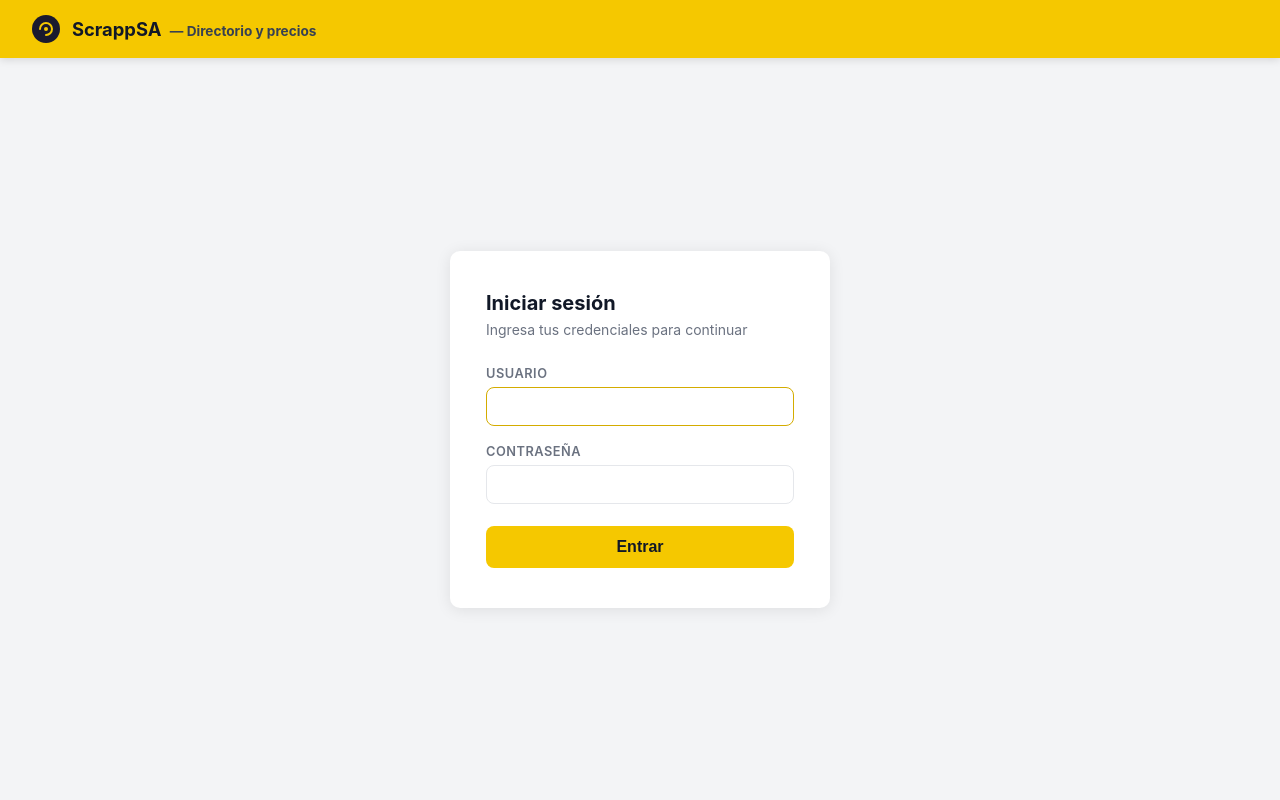
After one commit to marionafarrate83/ScrappSA, a Flask app: page /login in a window 1280 px wide. The commit adds this page. Run offline with Flask 3, Linux system fonts and the light colour scheme.

Commit message:
login y audit

```diff
--- a/app.py
+++ b/app.py
@@ -5,19 +5,107 @@ import threading
 import queue
 import io
 import os
-from flask import Flask, request, Response, render_template, jsonify, stream_with_context
+import functools
+from datetime import datetime
+from flask import (
+    Flask, request, Response, render_template, jsonify,
+    stream_with_context, session, redirect, url_for,
+)
+from pymongo import MongoClient, DESCENDING
+from werkzeug.security import check_password_hash
 
 import scraper as sc
 import price_scraper as ps
 import maps_scraper as ms
 
 app = Flask(__name__)
+app.secret_key = os.environ.get('SECRET_KEY', 'cambia-esto-en-produccion')
 
-# job_id -> { "status": "running"|"done"|"error", "results": [...], "log": queue }
+# ── MongoDB ─────────────────────────────────────────────────
+_mongo = MongoClient(os.environ.get('MONGODB_URI', 'mongodb://localhost:27017/'))
+_db = _mongo['scrappsa']
+users_col = _db['users']
+audit_col = _db['audit_logs']
+
+try:
+    users_col.create_index('username', unique=True)
+    audit_col.create_index([('timestamp', DESCENDING)])
+    audit_col.create_index('user')
+except Exception:
+    pass
+
+# ── Jobs ─────────────────────────────────────────────────────
 jobs: dict = {}
 jobs_lock = threading.Lock()
 
 
+# ── Auth helpers ─────────────────────────────────────────────
+def login_required(f):
+    @functools.wraps(f)
+    def _wrap(*args, **kwargs):
+        if 'user_id' not in session:
+            if request.path.startswith('/api/') or 'text/event-stream' in request.headers.get('Accept', ''):
+                return jsonify({'error': 'No autorizado'}), 401
+            return redirect(url_for('login'))
+        return f(*args, **kwargs)
+    return _wrap
+
+
+def log_audit(action, details=None):
+    try:
+        audit_col.insert_one({
+            'user': session.get('username'),
+            'user_id': session.get('user_id'),
+            'action': action,
+            'details': details or {},
+            'ip': request.remote_addr,
+            'user_agent': request.headers.get('User-Agent', ''),
+            'timestamp': datetime.utcnow(),
+        })
+    except Exception:
+        pass
+
+
+# ── Auth routes ──────────────────────────────────────────────
+@app.route('/login', methods=['GET', 'POST'])
+def login():
+    if 'user_id' in session:
+        return redirect(url_for('index'))
+    error = None
+    if request.method == 'POST':
+        username = (request.form.get('username') or '').strip().lower()
+        password = request.form.get('password') or ''
+        user = users_col.find_one({'username': username, 'is_active': True})
+        if user and check_password_hash(user['password_hash'], password):
+            session['user_id'] = str(user['_id'])
+            session['username'] = user['username']
+            log_audit('login')
+            return redirect(url_for('index'))
+        try:
+            audit_col.insert_one({
+                'user': username,
+                'user_id': None,
+                'action': 'login_failed',
+                'details': {},
+                'ip': request.remote_addr,
+                'user_agent': request.headers.get('User-Agent', ''),
+                'timestamp': datetime.utcnow(),
+            })
+        except Exception:
+            pass
+        error = 'Usuario o contraseña incorrectos'
+    return render_template('login.html', error=error)
+
+
+@app.route('/logout')
+def logout():
+    if 'user_id' in session:
+        log_audit('logout')
+        session.clear()
+    return redirect(url_for('login'))
+
+
+# ── Job runners ──────────────────────────────────────────────
 def run_scrape_job(job_id: str, query: str, location: str):
     job = jobs[job_id]
     log_q: queue.Queue = job["log"]
@@ -36,7 +124,7 @@ def run_scrape_job(job_id: str, query: str, location: str):
             jobs[job_id]["error"] = str(e)
         log_q.put(f"ERROR:{e}")
     finally:
-        log_q.put(None)  # sentinel
+        log_q.put(None)
 
 
 def run_price_job(job_id: str, query: str):
@@ -57,7 +145,7 @@ def run_price_job(job_id: str, query: str):
             jobs[job_id]["error"] = str(e)
         log_q.put(f"ERROR:{e}")
     finally:
-        log_q.put(None)  # sentinel
+        log_q.put(None)
 
 
 def run_maps_job(job_id: str, query: str, location: str, filters: dict):
@@ -78,15 +166,18 @@ def run_maps_job(job_id: str, query: str, location: str, filters: dict):
             jobs[job_id]["error"] = str(e)
         log_q.put(f"ERROR:{e}")
     finally:
-        log_q.put(None)  # sentinel
+        log_q.put(None)
 
 
+# ── Routes ───────────────────────────────────────────────────
 @app.route("/")
+@login_required
 def index():
-    return render_template("index.html")
+    return render_template("index.html", username=session.get('username'))
 
 
 @app.route("/api/scrape", methods=["POST"])
+@login_required
 def start_scrape():
     data = request.get_json()
     query = (data.get("query") or "").strip()
@@ -105,6 +196,8 @@ def start_scrape():
             "log": queue.Queue(),
         }
 
+    log_audit('search', {'mode': 'directory', 'query': query, 'location': location})
+
     thread = threading.Thread(
         target=run_scrape_job, args=(job_id, query, location), daemon=True
     )
@@ -113,6 +206,7 @@ def start_scrape():
 
 
 @app.route("/api/maps", methods=["POST"])
+@login_required
 def start_maps():
     data = request.get_json()
     query = (data.get("query") or "").strip()
@@ -134,6 +228,8 @@ def start_maps():
             "log": queue.Queue(),
         }
 
+    log_audit('search', {'mode': 'maps', 'query': query, 'location': location, 'filters': filters})
+
     thread = threading.Thread(
         target=run_maps_job, args=(job_id, query, location, filters), daemon=True
     )
@@ -142,6 +238,7 @@ def start_maps():
 
 
 @app.route("/api/compare", methods=["POST"])
+@login_required
 def start_compare():
     data = request.get_json()
     query = (data.get("query") or "").strip()
@@ -160,12 +257,15 @@ def start_compare():
             "log": queue.Queue(),
         }
 
+    log_audit('search', {'mode': 'prices', 'query': query})
+
     thread = threading.Thread(target=run_price_job, args=(job_id, query), daemon=True)
     thread.start()
     return jsonify({"job_id": job_id})
 
 
 @app.route("/api/progress/<job_id>")
+@login_required
 def progress_stream(job_id: str):
     if job_id not in jobs:
         return jsonify({"error": "Job no encontrado"}), 404
@@ -183,7 +283,6 @@ def progress_stream(job_id: str):
                 break
             yield f"data: {json.dumps(msg)}\n\n"
 
-        # Send final status
         status = jobs[job_id].get("status", "done")
         results = jobs[job_id].get("results", [])
         if jobs[job_id].get("kind") == "prices":
@@ -203,6 +302,7 @@ def progress_stream(job_id: str):
 
 
 @app.route("/api/results/<job_id>")
+@login_required
 def get_results(job_id: str):
     if job_id not in jobs:
         return jsonify({"error": "Job no encontrado"}), 404
@@ -218,6 +318,7 @@ def get_results(job_id: str):
 
 
 @app.route("/api/download/<job_id>/<fmt>")
+@login_required
 def download(job_id: str, fmt: str):
     if job_id not in jobs:
         return jsonify({"error": "Job no encontrado"}), 404
--- a/requirements.txt
+++ b/requirements.txt
@@ -3,4 +3,6 @@ flask
 gunicorn
 lxml
 playwright
+pymongo
+dnspython
 requests
--- /dev/null
+++ b/templates/login.html
@@ -0,0 +1,158 @@
+<!DOCTYPE html>
+<html lang="es">
+<head>
+  <meta charset="UTF-8" />
+  <meta name="viewport" content="width=device-width, initial-scale=1.0" />
+  <title>ScrappSA — Iniciar sesión</title>
+  <style>
+    *, *::before, *::after { box-sizing: border-box; margin: 0; padding: 0; }
+
+    :root {
+      --yellow: #f5c800;
+      --yellow-dark: #d4ac00;
+      --gray-100: #f3f4f6;
+      --gray-200: #e5e7eb;
+      --gray-400: #9ca3af;
+      --gray-500: #6b7280;
+      --gray-700: #374151;
+      --gray-900: #111827;
+      --red: #dc2626;
+      --radius: 10px;
+      --shadow: 0 2px 16px rgba(0,0,0,.09);
+    }
+
+    body {
+      font-family: -apple-system, BlinkMacSystemFont, "Segoe UI", Roboto, sans-serif;
+      background: var(--gray-100);
+      min-height: 100vh;
+      display: flex;
+      flex-direction: column;
+    }
+
+    header {
+      background: var(--yellow);
+      padding: 0 32px;
+      height: 58px;
+      display: flex;
+      align-items: center;
+      gap: 12px;
+      box-shadow: 0 2px 8px rgba(0,0,0,.12);
+    }
+    header h1 { font-size: 1.15rem; font-weight: 700; color: var(--gray-900); }
+    header span { font-size: .85rem; color: var(--gray-700); margin-left: 4px; }
+
+    .login-wrap {
+      flex: 1;
+      display: flex;
+      align-items: center;
+      justify-content: center;
+      padding: 40px 16px;
+    }
+
+    .login-card {
+      background: #fff;
+      border-radius: var(--radius);
+      box-shadow: var(--shadow);
+      padding: 40px 36px;
+      width: 100%;
+      max-width: 380px;
+    }
+
+    .login-card h2 {
+      font-size: 1.25rem;
+      font-weight: 700;
+      color: var(--gray-900);
+      margin-bottom: 6px;
+    }
+
+    .login-card p {
+      font-size: .875rem;
+      color: var(--gray-500);
+      margin-bottom: 28px;
+    }
+
+    .field { margin-bottom: 18px; }
+    .field label {
+      display: block;
+      font-size: .8rem;
+      font-weight: 600;
+      color: var(--gray-500);
+      margin-bottom: 6px;
+      text-transform: uppercase;
+      letter-spacing: .04em;
+    }
+    .field input {
+      width: 100%;
+      padding: 10px 12px;
+      border: 1.5px solid var(--gray-200);
+      border-radius: 8px;
+      font-size: .95rem;
+      color: var(--gray-900);
+      transition: border-color .15s;
+      outline: none;
+    }
+    .field input:focus { border-color: var(--yellow-dark); }
+
+    .error-msg {
+      background: #fef2f2;
+      border: 1px solid #fecaca;
+      color: var(--red);
+      border-radius: 8px;
+      padding: 10px 14px;
+      font-size: .875rem;
+      margin-bottom: 18px;
+    }
+
+    .btn-login {
+      width: 100%;
+      padding: 12px;
+      background: var(--yellow);
+      border: none;
+      border-radius: 8px;
+      font-size: 1rem;
+      font-weight: 700;
+      color: var(--gray-900);
+      cursor: pointer;
+      margin-top: 4px;
+      transition: background .15s, transform .1s;
+    }
+    .btn-login:hover { background: var(--yellow-dark); }
+    .btn-login:active { transform: scale(.98); }
+  </style>
+</head>
+<body>
+
+<header>
+  <svg width="28" height="28" viewBox="0 0 28 28" fill="none">
+    <circle cx="14" cy="14" r="14" fill="#1a1a2e"/>
+    <path d="M8 14C8 10.686 10.686 8 14 8s6 2.686 6 6-2.686 6-6 6" stroke="#f5c800" stroke-width="2" stroke-linecap="round"/>
+    <circle cx="14" cy="14" r="2" fill="#f5c800"/>
+  </svg>
+  <h1>ScrappSA <span>— Directorio y precios</span></h1>
+</header>
+
+<div class="login-wrap">
+  <div class="login-card">
+    <h2>Iniciar sesión</h2>
+    <p>Ingresa tus credenciales para continuar</p>
+
+    {% if error %}
+    <div class="error-msg">{{ error }}</div>
+    {% endif %}
+
+    <form method="POST" action="/login">
+      <div class="field">
+        <label>Usuario</label>
+        <input type="text" name="username" autocomplete="username" required autofocus />
+      </div>
+      <div class="field">
+        <label>Contraseña</label>
+        <input type="password" name="password" autocomplete="current-password" required />
+      </div>
+      <button type="submit" class="btn-login">Entrar</button>
+    </form>
+  </div>
+</div>
+
+</body>
+</html>
```
Also changed, not shown: create_user.py (added, +54 -0 lines), templates/index.html (+26 -0 lines), 1 other file.
